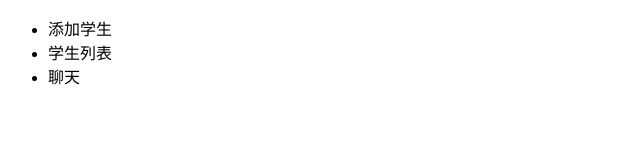
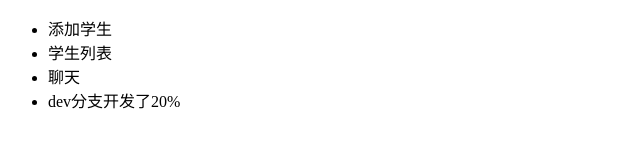
Before and after one commit to 2285528717/stu, a plain HTML site: page index.html in a window 1280 px wide. Shown: the whole page, without its empty margins (0-640 px from the left). Drawn offline with Linux system fonts and the light colour scheme.

Commit message:
~~dev分支开发了20%~~

```diff
--- a/index.html
+++ b/index.html
@@ -9,6 +9,7 @@
             <li>添加学生</li>
 	    <li>学生列表</li>
 	    <li>聊天</li>
+	    <li>dev分支开发了20%</li>
         </ul>
     </body>
 </html>
```
